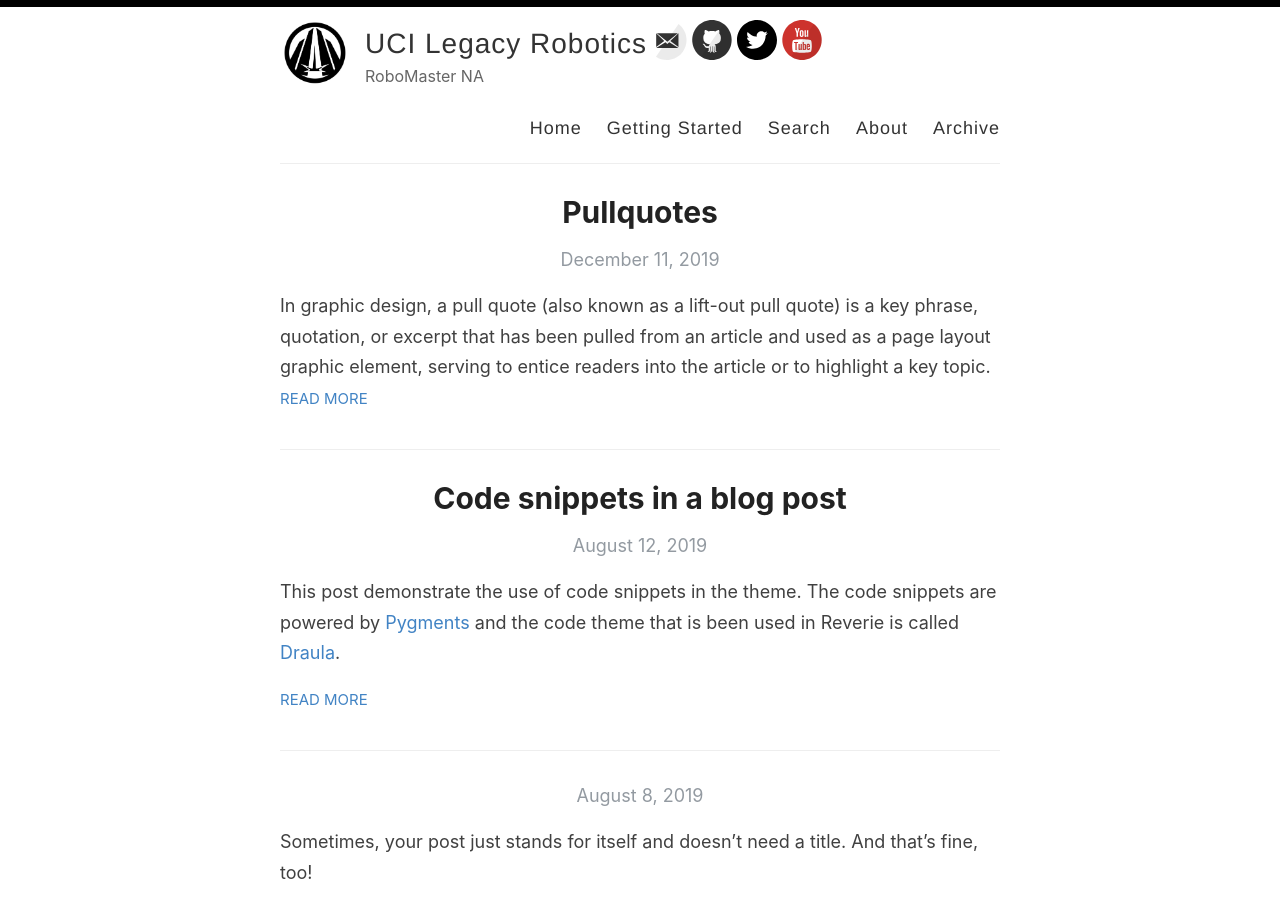
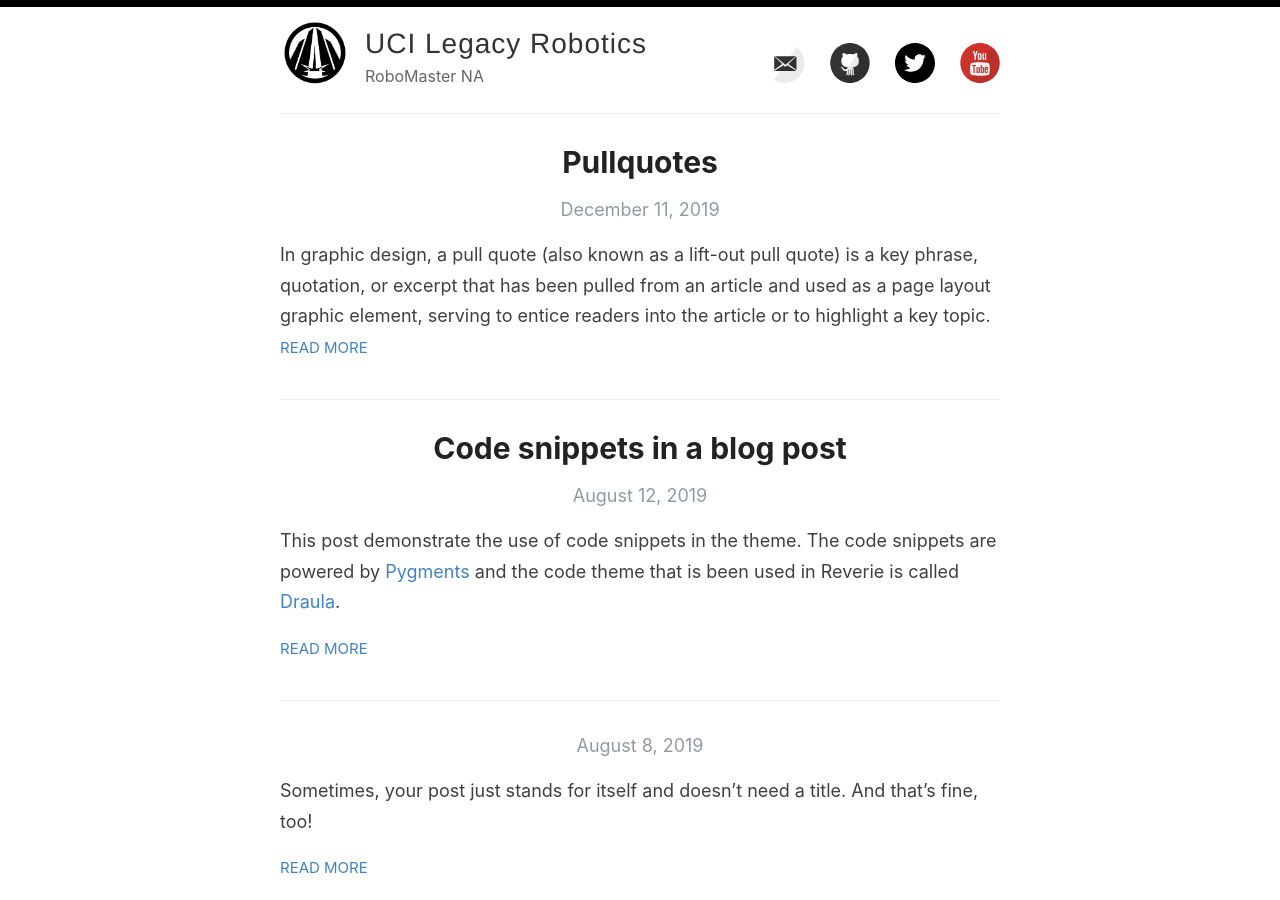
Before and after one commit to LegacyRobots/legacyrobots.github.io, a Jekyll site: the page built from index.html, in a window 1280 px wide and 900 px high. Built offline with Jekyll 4.4.1, drawn with Linux system fonts in a browser that asks for light colours; the list of posts is cut into pages by our own code.

Commit message:
Update default.html

```diff
--- a/_layouts/default.html
+++ b/_layouts/default.html
@@ -28,14 +28,14 @@
             </div>
 
             <nav>
-              <a href="{{ site.baseurl }}/">Home</a>
+              <!--<a href="{{ site.baseurl }}/">Home</a>
               <a href="{{ site.baseurl }}/getting-started">Getting Started</a>
               <a href="{{ site.baseurl }}/search">Search</a>
               <a href="{{ site.baseurl }}/about">About</a>
-              <a href="{{ site.baseurl }}/archive">Archive</a>
+              <a href="{{ site.baseurl }}/archive">Archive</a>-->
+              {% include svg-icons.html %}
             </nav>
 
-            {% include svg-icons.html %}
           </header>
         </div>
       </div>
```
